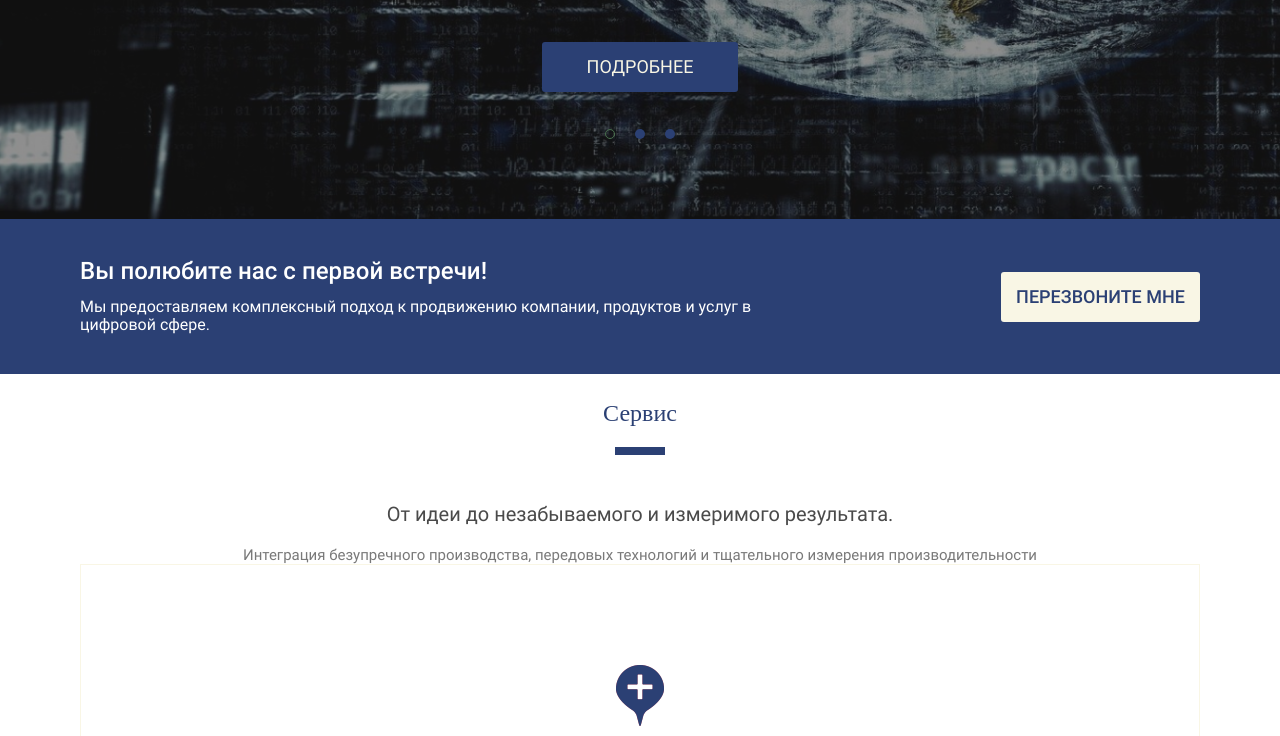
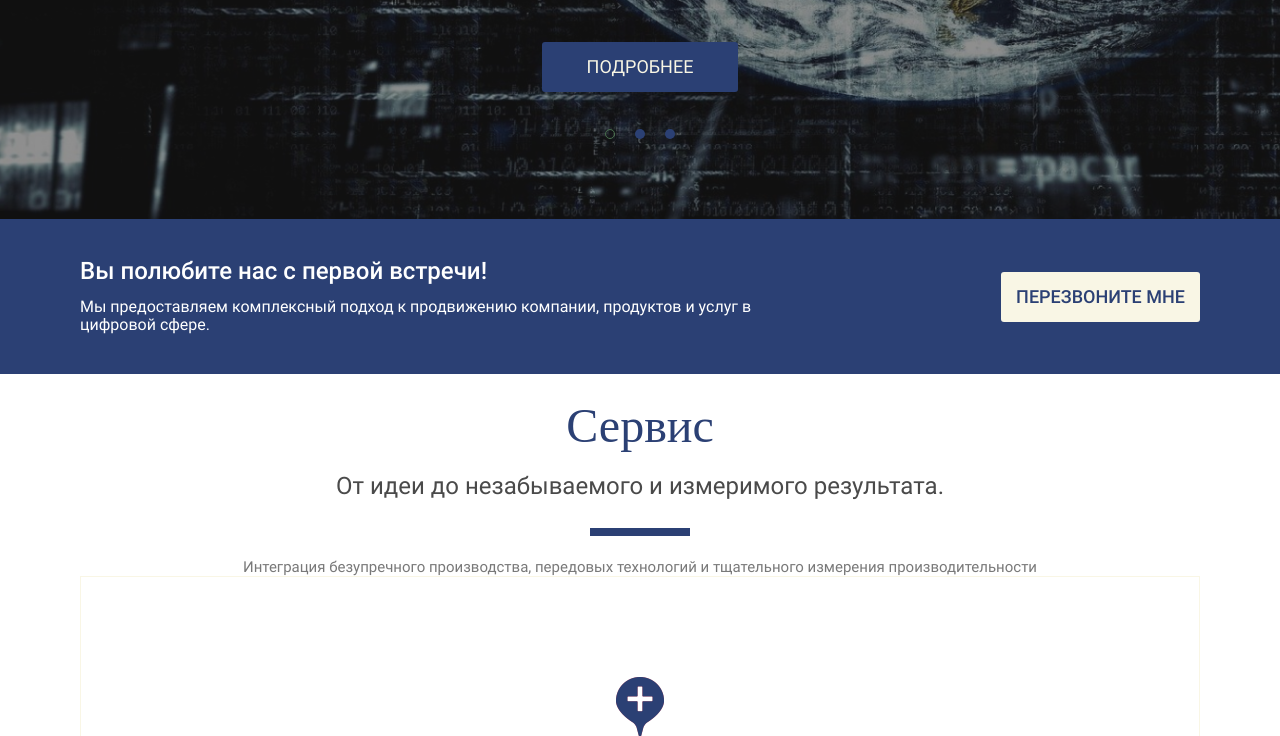
Before and after one commit to mrrsmth/di-gi, a plain HTML site: page index.html in a window 1280 px wide. Shown: the part 499-1235 px from the top of the page. Drawn offline with nearby package versions, Linux system fonts and the light colour scheme; files that its build step writes are made by us from their sources.

Commit message:
Исправлено положение палки при адапативе на 640px( проверка сохр).

```diff
--- a/scss/style.scss
+++ b/scss/style.scss
@@ -1,8 +1,6 @@
 @import "vars";
 @import "fonts";
 @import "global";
-
-
 
 .header {
    background-color: $accent;
@@ -312,7 +310,6 @@
    &__text {
       /* @extend %dosis-300; //!!! check vars посмотреть экстенды */
       margin-bottom: 40px;
-
    }
 
    &__btn {
@@ -370,10 +367,7 @@
 
 /* ------------------------CALL-ME- END-------------------------------- */
 
-
 /* ------------------------SERVICES------------------------------------ */
-
-
 .services {
    text-align: center;
    padding: 25px 0 40px;
@@ -456,3 +450,41 @@
       @extend %robotocondenced-700;
    }
 }
+
+@media (min-width: 640px) {
+   .services {
+      padding: 24px 0 99px;
+
+      &__title {
+         font-size: 48px;
+         line-height: 56px;
+         margin-bottom: 20px;
+         padding-bottom: 0;
+
+         &::after {
+            display: none;
+         }
+      }
+
+      &__descr {
+         font-size: 24px;
+         padding-bottom: 38px;
+         margin-bottom: 23px;
+         position: relative;
+
+         &::after {
+            content: "";
+            position: absolute;
+            width: 100px;
+            height: 8px;
+            background-color: $accent;
+            margin: 0 auto;
+            bottom: 0;
+            left: 0;
+            right: 0;
+
+         }
+      }
+
+   }
+}
```
